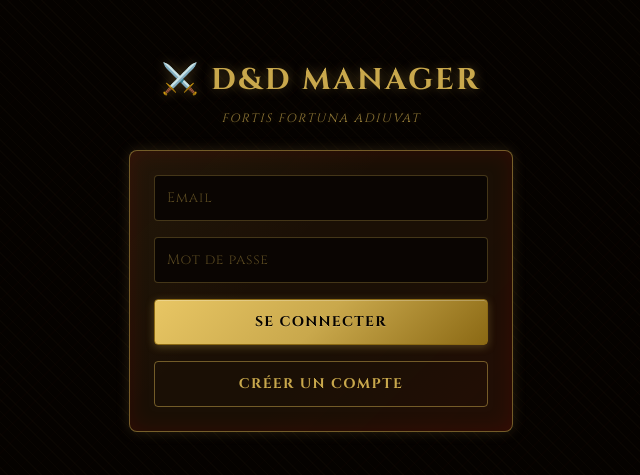
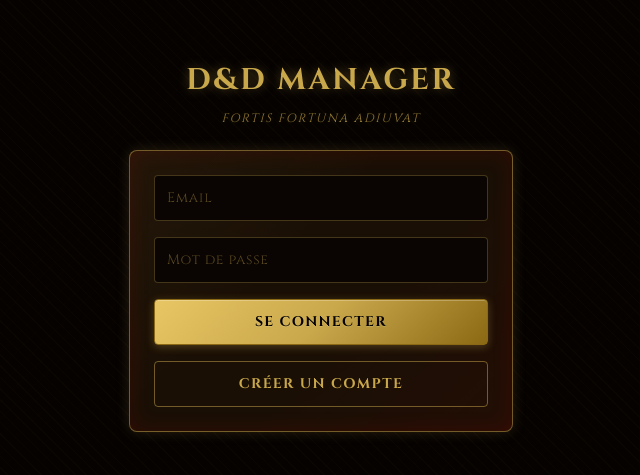
Before and after one commit to varda07/dnd-mj-app, a Next.js app: page / in a window 1280 px wide. Shown: the part 153-628 px from the top of the page, without its empty margins (319-959 px from the left). Built offline with nearby package versions, Linux system fonts and the light colour scheme.

Commit message:
fix icone PWA renommage

```diff
--- a/app/page.tsx
+++ b/app/page.tsx
@@ -155,7 +155,7 @@ export default function Home() {
       <div className="w-full max-w-sm">
         {/* Titre */}
         <h1 className="login-title text-2xl sm:text-3xl font-bold text-center mb-3">
-          ⚔️ D&amp;D MANAGER
+          D&amp;D MANAGER
         </h1>
 
         {/* Slogan */}
```
Also changed, not shown: public/icon-192.png (renamed from public/icon-192.png.jpg), public/icon-512.png (renamed from public/icon-512.png.jpg).
